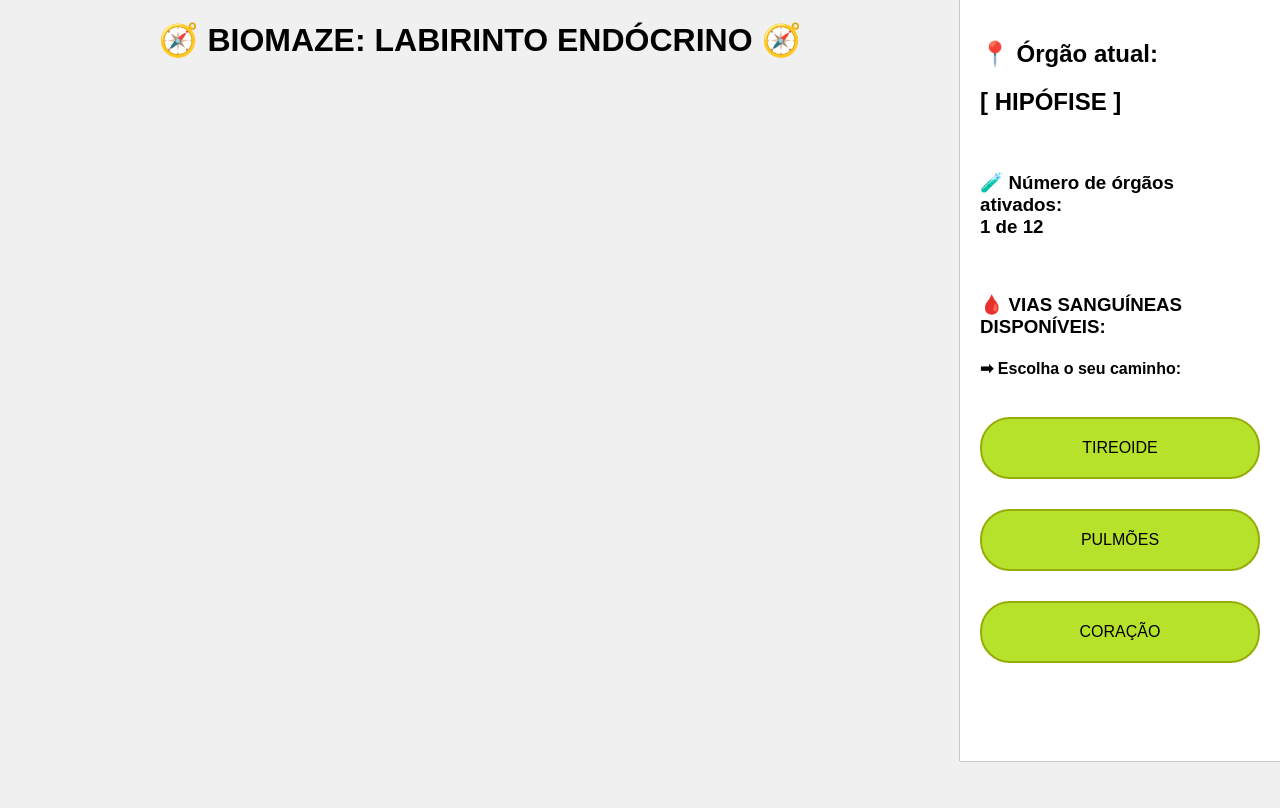
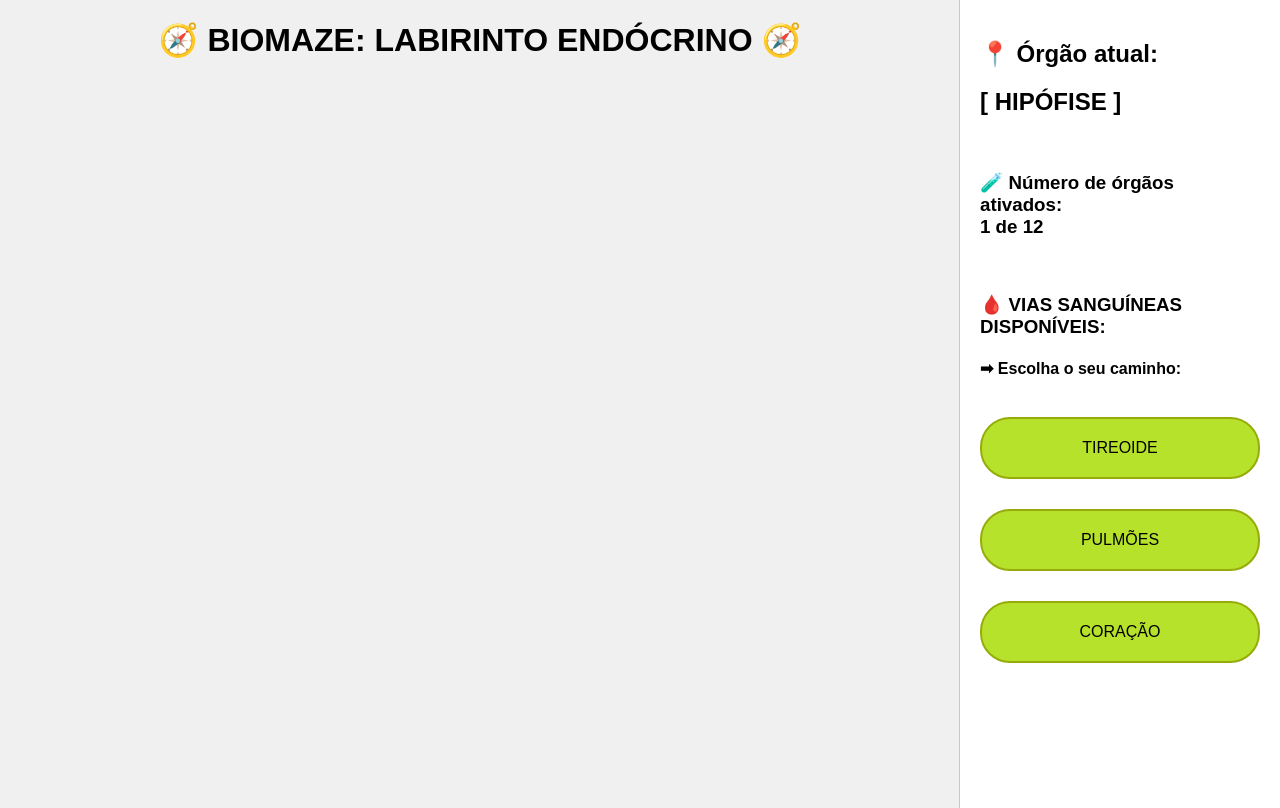
Before and after one commit to GS-bit/biomaze, a Flask app: page /game in a window 1280 px wide. Before the commit the page ends 762 px from the top, so only its background shows below. Run offline with Flask 3, Linux system fonts and the light colour scheme; some libraries are stand-ins or nearby versions; some web fonts are replaced.

Commit message:
fix: style of aside in game.html

```diff
--- a/static/game-page.css
+++ b/static/game-page.css
@@ -3,7 +3,7 @@
 #grid{
     display: grid;
     grid-template-columns: 3fr minmax(300px, 1fr);
-    grid-template-rows: auto 1fr;
+    grid-template-rows: 1fr 5fr;
     width: 100%;
     box-sizing: border-box;
 }
```
